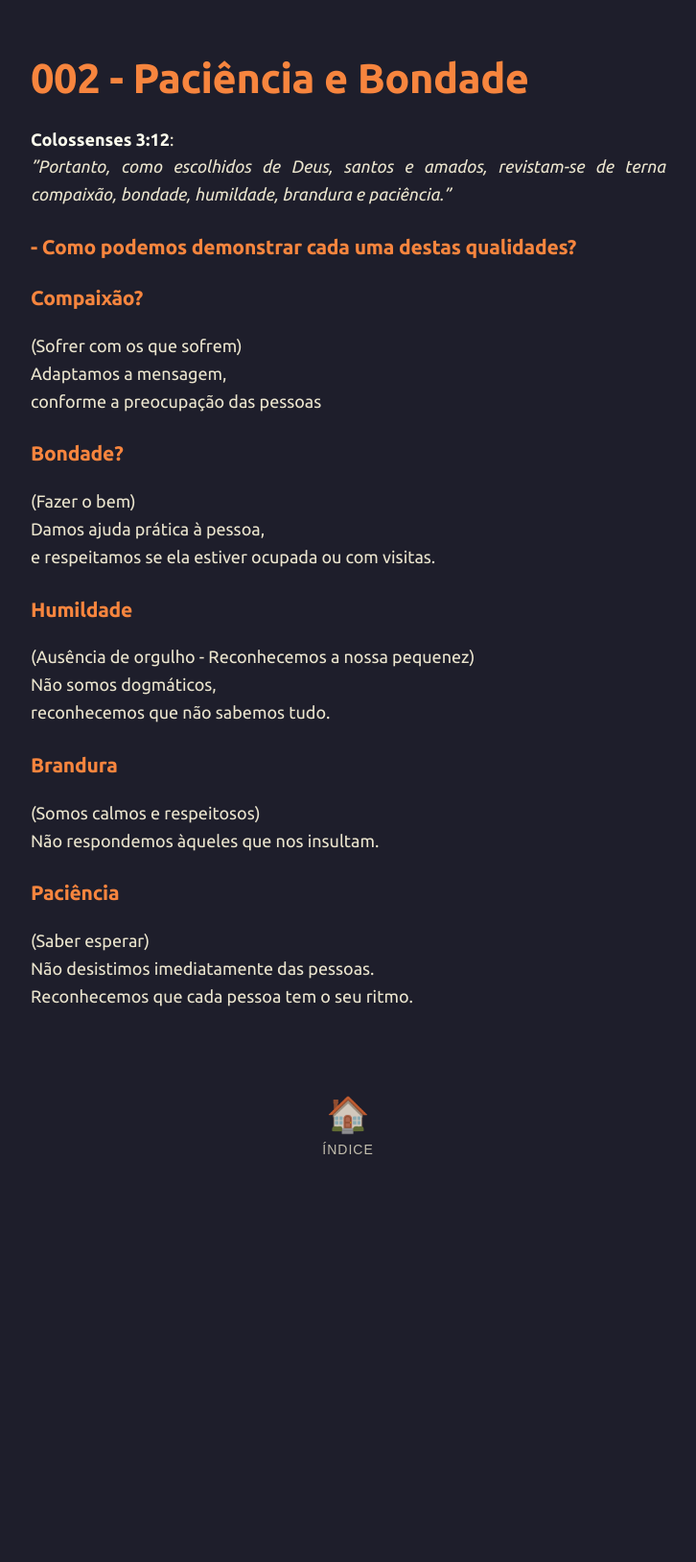
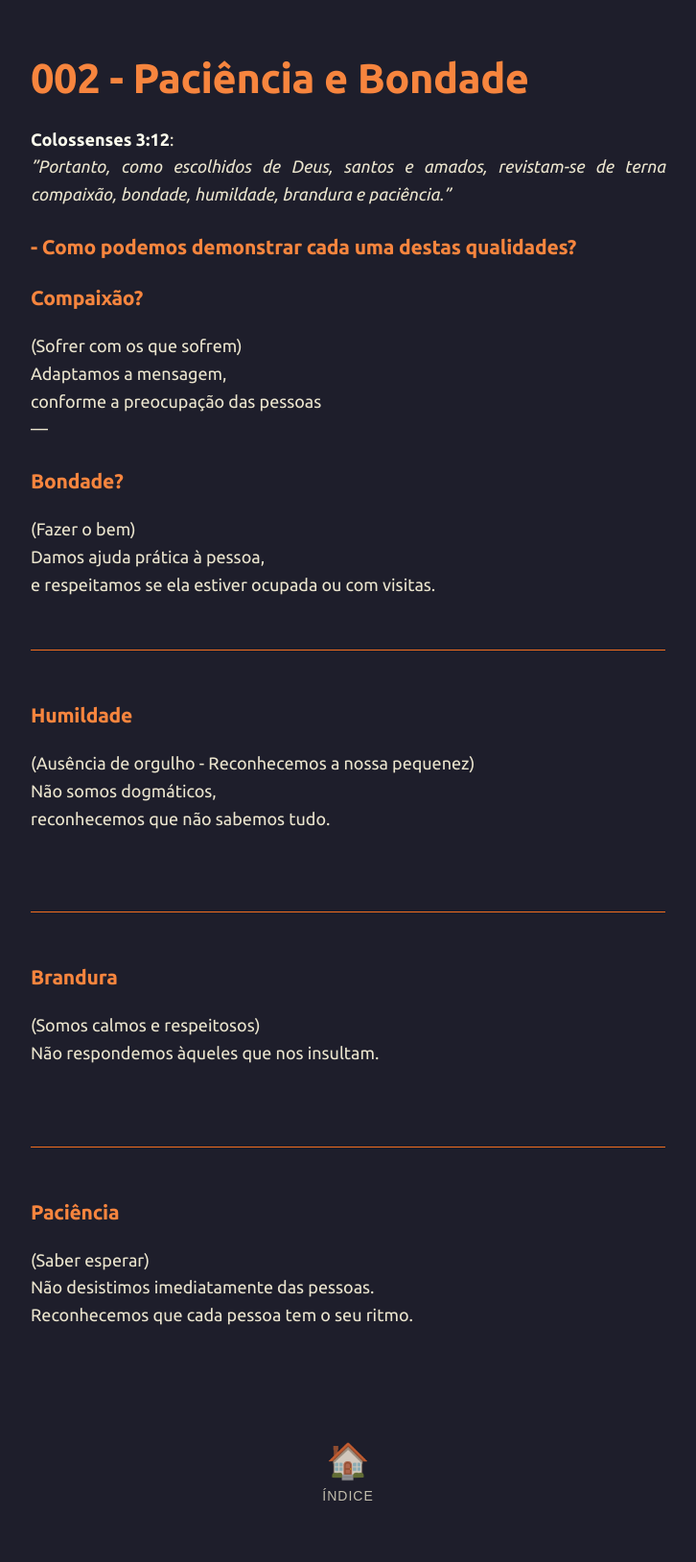
Before and after one commit to joaquim-capitao/jw, a Jekyll site: the page built from saidas/002-saida.md, in a window 1280 px wide. Shown: the whole page at 96% size, without its empty margins (277-1003 px from the left). Built offline with Jekyll 4.4.1, drawn with Linux system fonts in a browser that asks for light colours; our own code applies the rules of GitHub Pages for plain Markdown files; before the commit the page ends 1267 px from its top, so only the background shows below that.

```diff
--- a/saidas/002-saida.md
+++ b/saidas/002-saida.md
@@ -9,22 +9,30 @@
 (Sofrer com os que sofrem)
 Adaptamos a mensagem,
 conforme a preocupação das pessoas
-
+<br>
+---
 ### Bondade?
 (Fazer o bem)
 Damos ajuda prática à pessoa,
 e respeitamos se ela estiver ocupada ou com visitas.
+<br>
 
+---
 ### Humildade
 (Ausência de orgulho - Reconhecemos a nossa pequenez)
 Não somos dogmáticos,
 reconhecemos que não sabemos tudo.
+<br>
 
+---
 ### Brandura
 (Somos calmos e respeitosos)
 Não respondemos àqueles que nos insultam.
+<br>
 
+---
 ### Paciência
 (Saber esperar)
 Não desistimos imediatamente das pessoas.
 Reconhecemos que cada pessoa tem o seu ritmo.
+<br>
```
